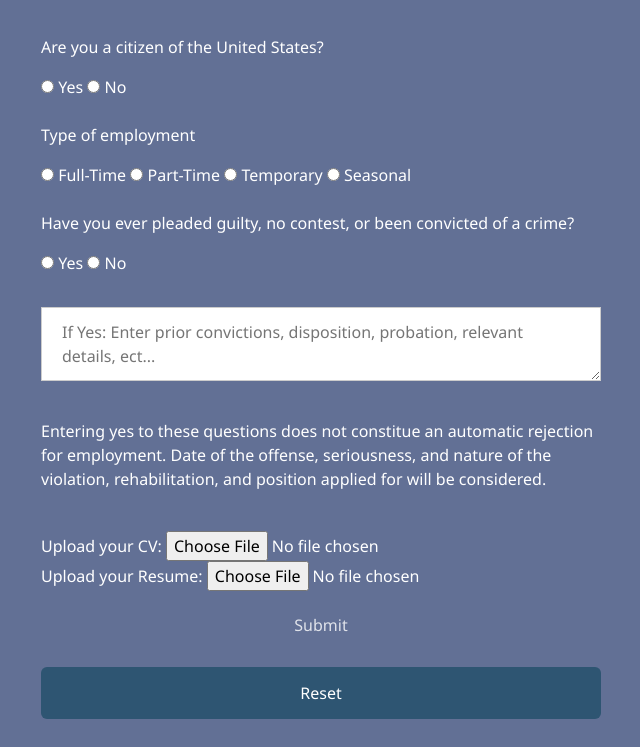
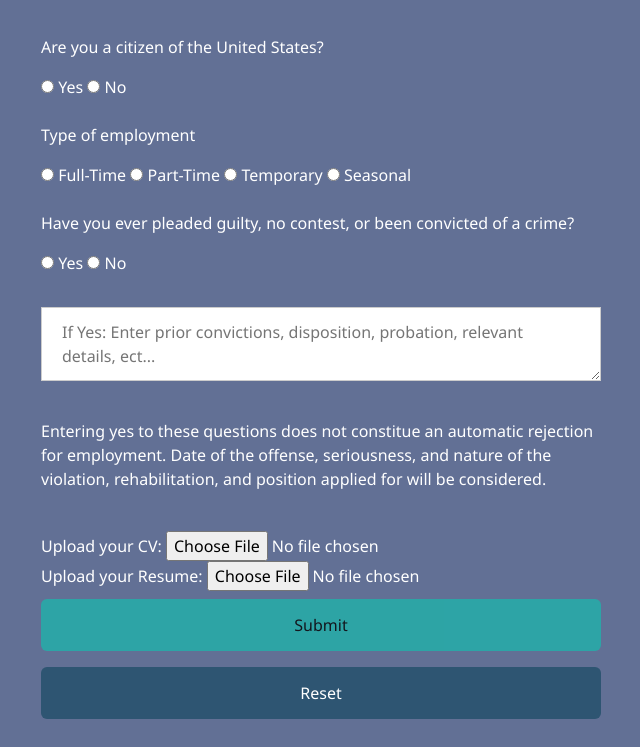
Before and after one commit to logankrieger317/JeeApplication, a plain HTML site: page index.html in a window 1280 px wide. In both pictures the pointer is over the button "Submit". Shown: the part 1459-2206 px from the top of the page, without its empty margins (319-959 px from the left). Drawn offline with nearby package versions, Linux system fonts and the light colour scheme.

Commit message:
Update style.css

```diff
--- a/style.css
+++ b/style.css
@@ -40,6 +40,8 @@ button[type="reset"] {
 button[type="submit"]:hover,
 button[type="reset"]:hover {
     opacity: 0.8;
+    background-color:lightseagreen;
+    color: black;
 }
 
 h1 {
```
